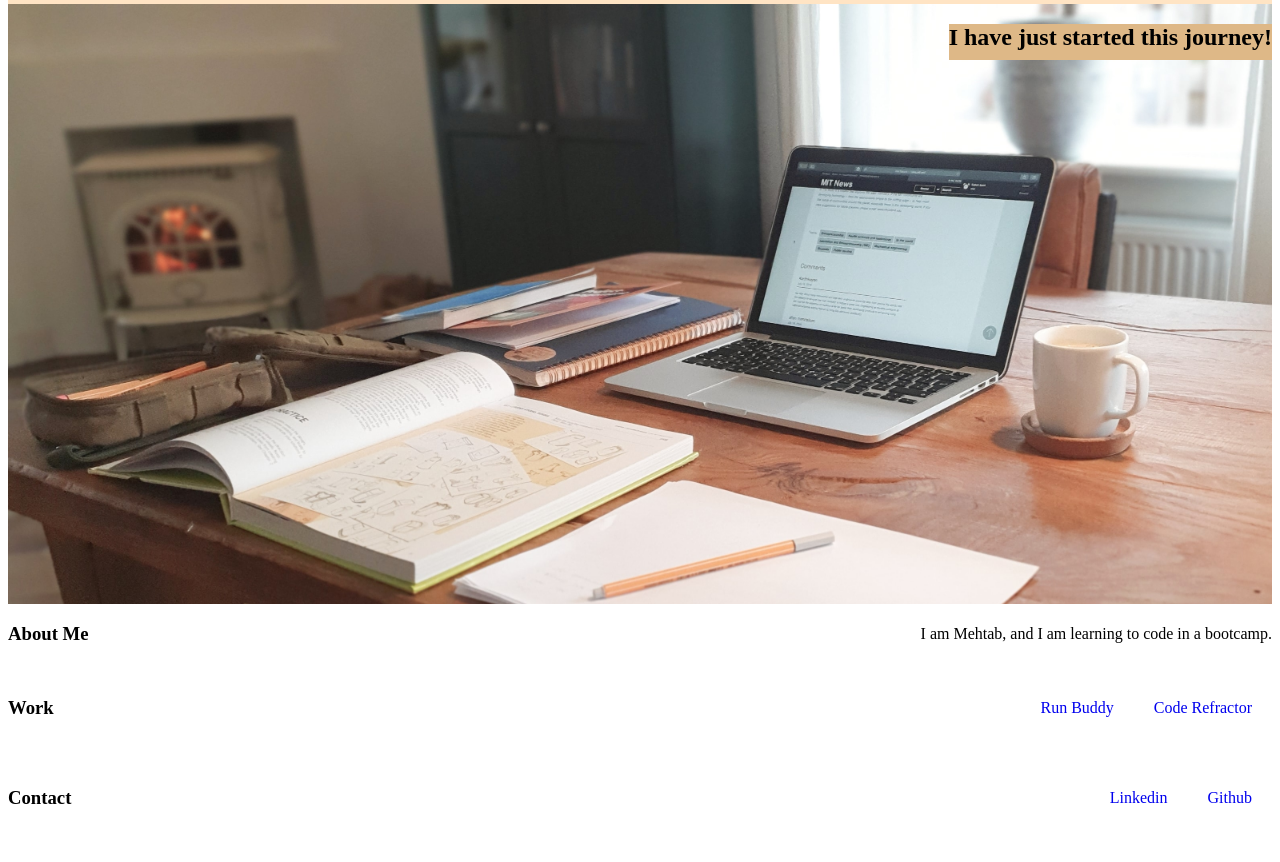
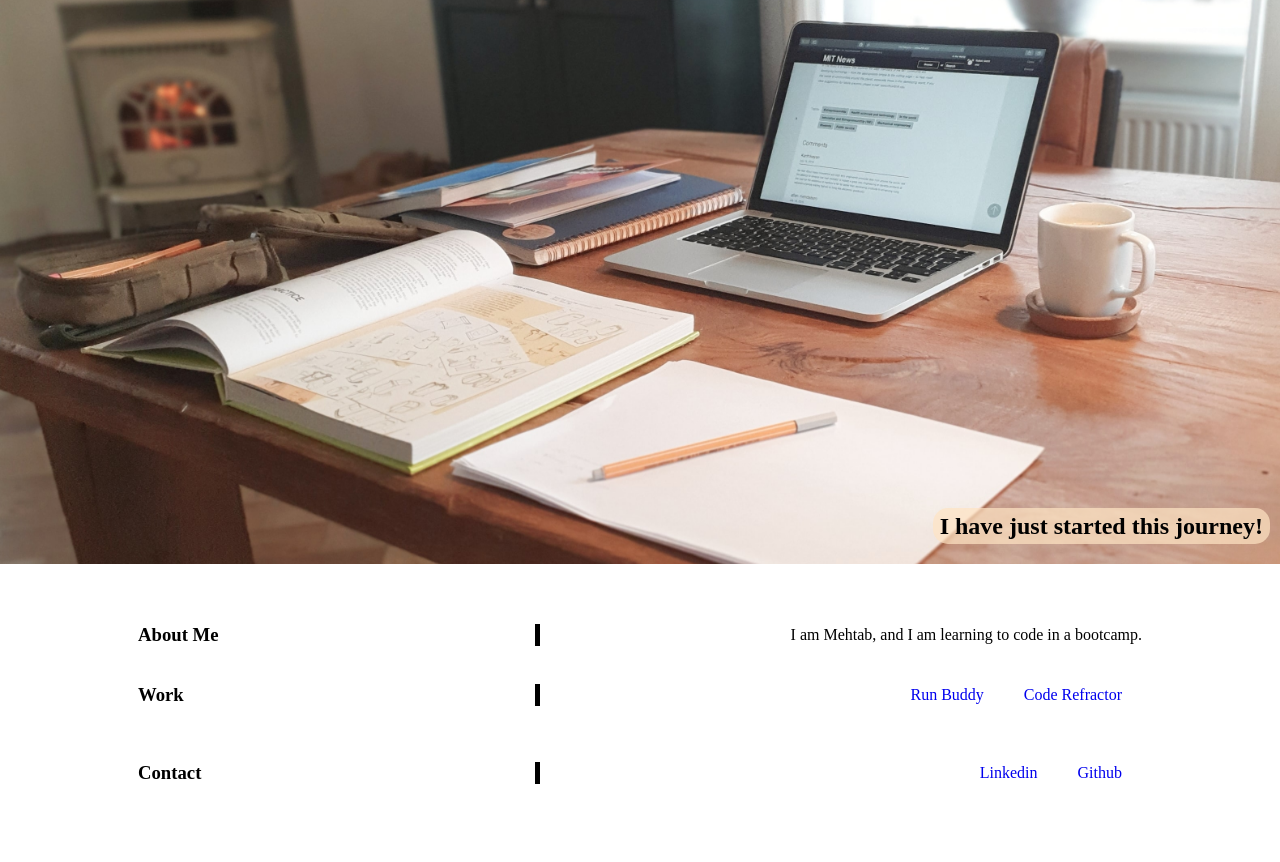
Before and after one commit to mslocham/Assignment2-portfolio, a plain HTML site: page index.html in a window 1280 px wide. Shown: the part 113-975 px from the top of the page. Drawn offline with Linux system fonts and the light colour scheme.

Commit message:
enhancement

```diff
--- a/assets/css/style.css
+++ b/assets/css/style.css
@@ -1,9 +1,19 @@
+
+* {
+    margin: 0;
+    padding: 0;
+    box-sizing:border-box;
+}
 
 header {
     background-color: bisque;
     display: flex;
     justify-content: space-between;
     flex-wrap: wrap;
+}
+
+header h1 {
+    padding: 20px 7px;
 }
 
 header a {
@@ -33,13 +43,21 @@ header nav ul li a {
     flex-wrap: wrap;
     justify-content: flex-end;
     height: 600px;
+
     background-size: cover;
+    background-position: center;
     background-image: url("../images/hero-bgrd.jpg");
 }
 
 h2 {
-    background-color: burlywood;
+    background-color: rgba(255, 228, 196, 0.7);
     height: 1.5em;
+    border-radius: 15px;
+    margin-top: auto;
+    margin-bottom: 20px;
+    margin-right: 10px;
+    padding: 5px 7px;
+
 }
 
 .profile {
@@ -50,10 +68,13 @@ h2 {
 }
 
 .container {
+    margin: 50px auto;
+    width: 80%;
     display: flex;
     flex-direction: column;
     flex-wrap: wrap;
-    justify-content: center;
+    justify-content: space-between;
+    align-content: center;
 
 }
 
@@ -62,10 +83,20 @@ li {
 }
 
 .child {
+    width: 40%;
+    border-right: 5px solid black;
+}
+
+.flexbox {
     display: flex;
-    flex-wrap: wrap;
+    flex-direction: row;
     justify-content: space-between;
+    margin: 10px;
+    padding-left: 10px;
+    padding-right: 10px;
+    width: 100%;
     align-items: center;
+    align-content: center;
 
 }
 
--- a/index.html
+++ b/index.html
@@ -32,16 +32,20 @@
     </section>
 
     <section class="container">
-        <div class="child" id="about-me">
+        <div class="flexbox">
+            <div class="child" id="about-me">
                 <h3>About Me</h3>
+            </div>
 
                 <p>I am Mehtab, and I am learning to code in a bootcamp.</p>
 
-        </div>
 
+         </div>
+
+        <div class="flexbox">
         <div class="child" id="work">
             <h3>Work</h3>
-            <div class="flexbox">
+        </div>
                 <ul>
                     <li>
                         <a href="https://mslocham.github.io/run-buddy/" target="_blank">Run Buddy</a>
@@ -50,12 +54,13 @@
                         <a href="https://mslocham.github.io/Assignment1/" target="_blank">Code Refractor</a>
                     </li>
                 </ul>
-            </div>
+
         </div>
 
+        <div class="flexbox">
         <div class="child">
             <h3>Contact</h3>
-            <div class ="flexbox">
+        </div>
                 <ul>
                     <li>
                         <a href="https://www.linkedin.com/in/mehtab-locham" target="_blank">Linkedin</a>
@@ -64,7 +69,6 @@
                         <a href="https://github.com/mslocham" target="_blank">Github</a>
                     </li>
                 </ul>
-            </div>
 
         </div>
     </section>
```
